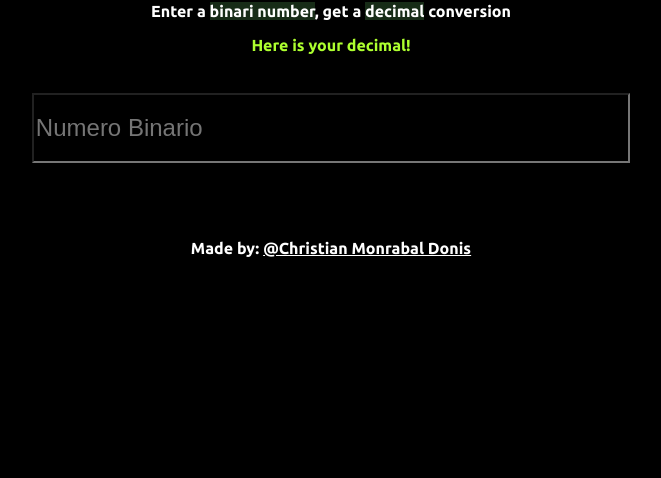
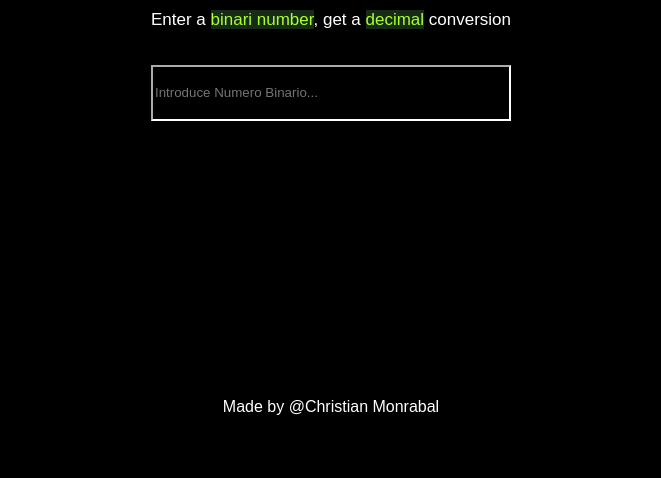
Before and after one commit to ChristianMonrabal/Bin2Dec, a plain HTML site: page index.html in a window 1280 px wide. Shown: the part 322-800 px from the top of the page, without its empty margins (309-970 px from the left). Drawn offline with Linux system fonts and the light colour scheme; a web font is replaced by a local one.

Commit message:
configures 2

```diff
--- a/css/styles.css
+++ b/css/styles.css
@@ -1,4 +1,4 @@
-@import url('https://fonts.googleapis.com/css2?family=BhuTuka+Expanded+One&family=League+Spartan:wght@100&family=Nanum+Gothic&family=Quicksand:wght@700&family=Ubuntu:wght@700&display=swap');
+@import url('https://fonts.googleapis.com/css2?family=Josefin+Sans:wght@100&family=Neucha&family=Roboto+Mono:ital@1&display=swap');
 html {
     font-size: 16px;
 }
@@ -7,11 +7,14 @@ html {
 /* Redimensión de fuente utilizando rem */
 
 p {
-    font-size: 1rem;
+    font-size: 17px;
+    color: white;
+    text-align: center;
 }
 
 h1 {
-    font-size: 3rem;
+    font-size: 30px;
+    text-align: center;
     color: white;
 }
 
@@ -43,13 +46,13 @@ h6 {
 
 * {
     box-sizing: border-box;
-    text-align: center;
+    font-family: 'Ubuntu', sans-serif;
 }
 
 body {
     margin: 0;
     height: 100vh;
-    font-family: 'Ubuntu', sans-serif;
+    width: 100vw;
     background-color: black;
 }
 
@@ -67,7 +70,7 @@ body {
 
 .column-1 {
     width: 100%;
-    float: left;
+    height: 100%;
 }
 
 .column-2 {
@@ -103,40 +106,72 @@ body {
 
 /* Otras clases */
 
-#texto {
+a {
+    text-decoration: none;
     color: white;
 }
 
-.binari {
+.green {
+    color: rgb(172, 255, 47);
     background-color: rgba(88, 165, 88, 0.267);
 }
 
-img {
-    background-image: url(../img/fondo.jpg);
+#number1 {
+    color: red;
+    font-size: 15px;
 }
 
-#verde {
-    color: greenyellow;
+#number2 {
+    color: green;
+    font-size: 15px;
 }
 
-#numerobi {
-    width: 100%;
-    height: 70px;
-    background-color: black;
-    color: greenyellow;
-    text-align: left;
-    font-size: x-large
+.color-submit {
+    background-color: orange;
+    border-radius: 7px;
 }
 
-#footer {
-    text-align: center;
-    background-color: black;
-    color: white;
-    margin-top: 10%;
+.styles-div {
+    border: 1px solid black;
+    border-radius: 15px;
+    padding: 3%;
 }
 
-a {
+input {
+    width: 100%;
+    background-color: black;
+    border-color: white;
     color: white;
+    height: 7vh;
+}
+
+input[type=number]::-webkit-inner-spin-button,
+input[type=number]::-webkit-outer-spin-button {
+    -webkit-appearance: none;
+    margin: 0;
+}
+
+input[type=number] {
+    -moz-appearance: textfield;
+}
+
+.botones {
+    width: 48%;
+}
+
+#resultado {
+    text-align: center;
+    color: red;
+}
+
+footer {
+    color: white;
+    text-align: center;
+    height: 10vh;
+}
+
+#procesando {
+    font-size: 20px;
 }
 
 
@@ -146,6 +181,7 @@ a {
     display: flex;
     align-items: center;
     justify-content: center;
+    height: 90vh;
 }
 
 @media only screen and (max-width: 600px) {
--- a/index.html
+++ b/index.html
@@ -5,34 +5,25 @@
     <meta charset="UTF-8">
     <meta http-equiv="X-UA-Compatible" content="IE=edge">
     <meta name="viewport" content="width=device-width, initial-scale=1.0">
-    <!-- hoja de estilos -->
+    <title>Bin2Dec App</title>
+    <link rel="shortcut icon" href="./img/icono.png" type="image/x-icon">
     <link rel="stylesheet" href="./css/styles.css">
-    <!-- título de página -->
-    <title>Bin2Dec APP</title>
-    <!-- ícono de pàgina -->
-    <link rel="shortcut icon" href="./img/Icono.png" type="image/x-icon">
-    <!-- fuentes -->
-    <!-- javascript -->
     <script src="./js/main.js"></script>
 </head>
 
-<body class="flex">
-    <div class="row">
-        <div class="column-1">
+<body>
+    <div class="flex">
+        <div>
             <h1>Bin2Dec App</h1>
+            <p id="texto">Enter a <a class="green">binari number</a>, get a <a class="green">decimal</a> conversion</p>
+            <p id="number1"></p>
+            <p id="number2"></p>
+            <br>
+            <input type="number" placeholder="Introduce Numero Binario..." id="numerobi" value="" onkeyup="texto()">
+            <p id="procesando"></p>
         </div>
-        <div>
-            <p id="texto">Enter a <a class="binari">binari number</a>, get a <a class="binari">decimal</a> conversion</p>
-            <p id="verde">Here is your decimal!</p>
-            <h6 id="frase"></h6>
-        </div>
-        <div class="column-1">
-            <input type="number" placeholder="Numero Binario" id="numerobi" onkeyup="convertodecimal()">
-        </div>
-        <div class="column-1" id="footer">
-            <p>Made by: <a href="https://github.com/ChristianMonrabal">@Christian Monrabal Donis</p>
-        </div>
-
+    </div>
+    <footer>Made by @<a href="https://github.com/ChristianMonrabal">Christian Monrabal</a></footer>
 </body>
 
 </html>
--- a/js/main.js
+++ b/js/main.js
@@ -1,3 +1,25 @@
-function convertodecimal() {
-    var binario = document.getElementById('numerobi').value
+function texto() {
+    var number1 = document.getElementById('number1')
+    var number2 = document.getElementById('number2')
+    var numerobi = document.getElementById('numerobi').value
+    var procesando = document.getElementById('procesando')
+    procesando.innerHTML = parseInt(numerobi, 2);
+    var ultimodigito = numerobi.charAt(numerobi.length - 1)
+    if (numerobi == '') {
+        procesando.innerHTML = ''
+    }
+    if (ultimodigito == 0 || ultimodigito == 1) {
+        infonum2.innerHTML = 'Here is your decimal'
+        infonum.innerHTML = ''
+    } else {
+        procesando.innerHTML = 'Waiting for a valid binary number...'
+    }
+    if (ultimodigito >> 1 || ultimodigito >> 9999) {
+        infonum.innerHTML = 'You entered a non binary digit (please enter only 0 or 1)'
+        infonum2.innerHTML = ''
+    }
+    if (ultimodigito == '') {
+        infonum.innerHTML = ''
+        infonum2.innerHTML = ''
+    }
 }
```
Also changed, not shown: img/Codigo QR.png (added).
